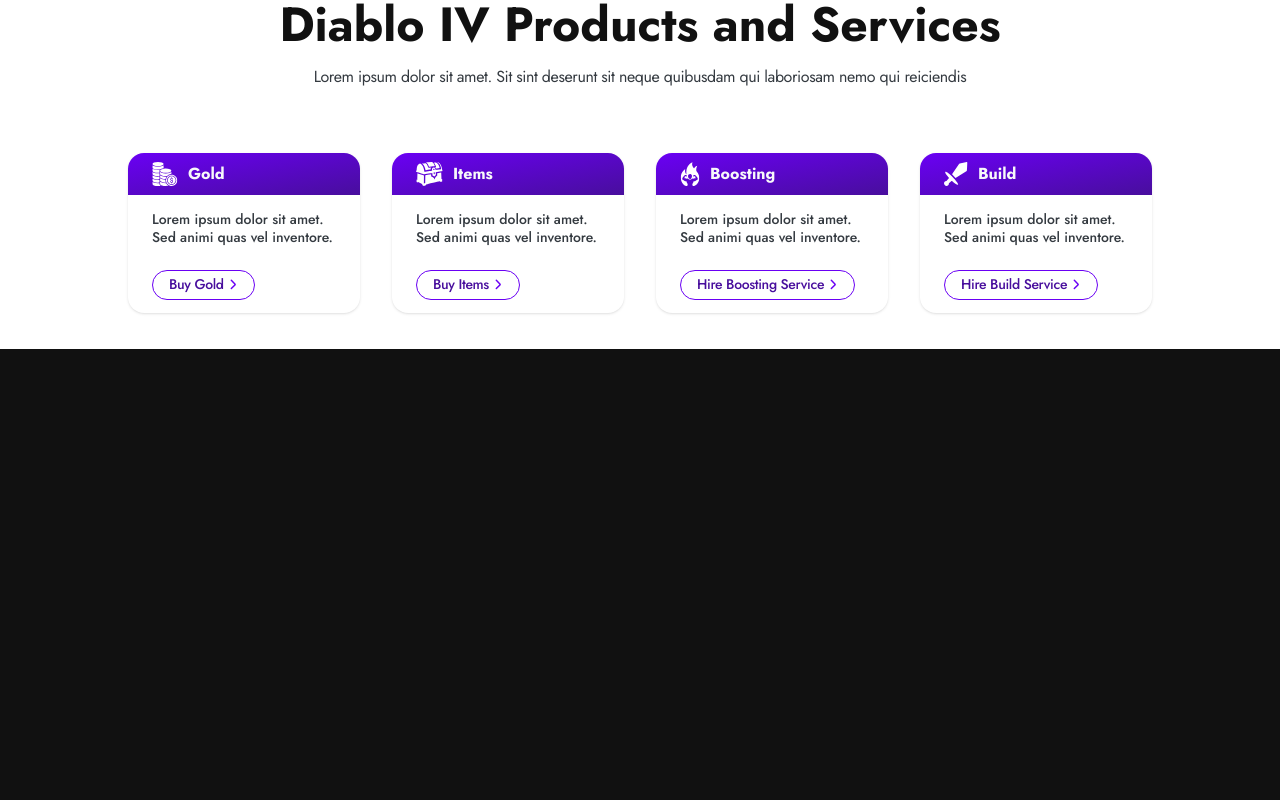
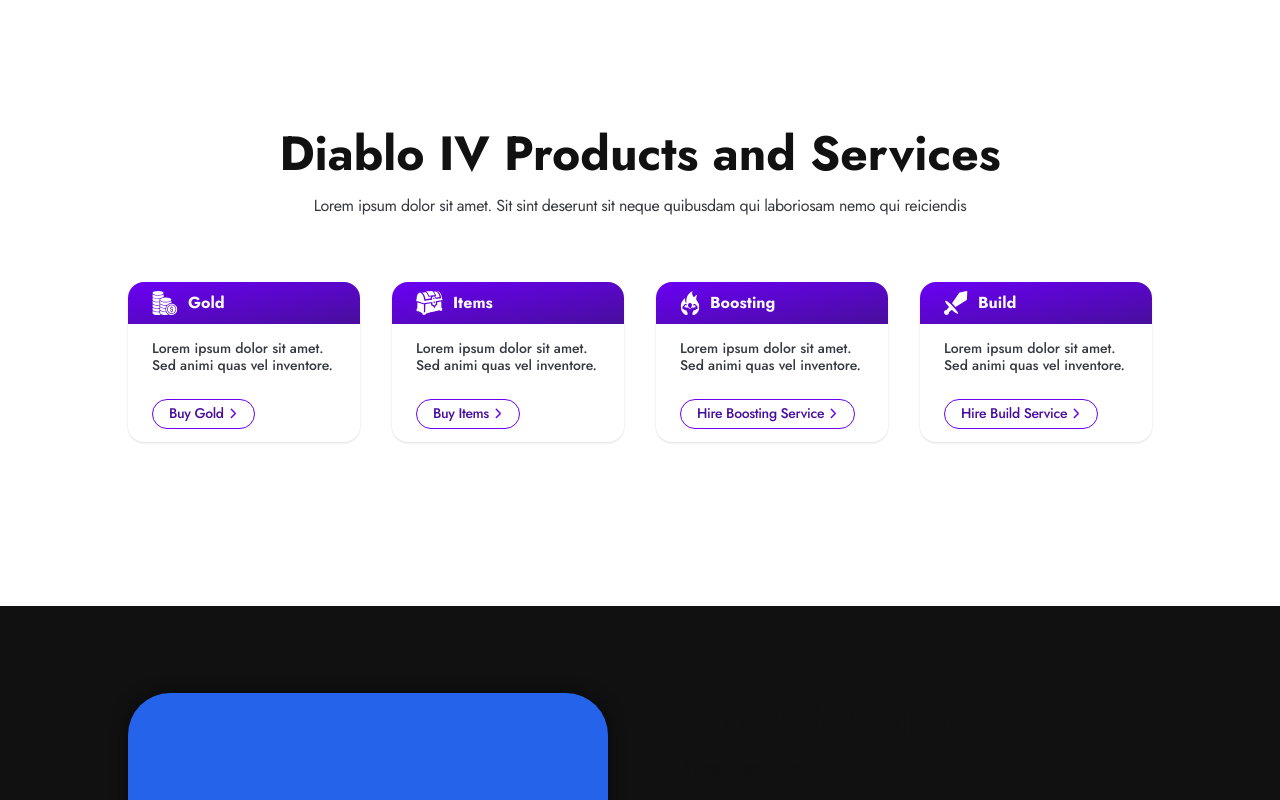
Before and after one commit to Falkexx/El-Mago, a Next.js app in the folder frontend/: page /en in a window 1280 px wide. Shown: the part 740-1540 px from the top of the page. Before the commit the page ends 1089 px from the top, so only its background shows below. Built offline with nearby package versions, Linux system fonts and the light colour scheme.

Commit message:
:sparkles: Feat: Adicionado o componente de FAQ a pagina de Home. Também feita modificação no px

```diff
--- a/frontend/src/app/[locale]/page.tsx
+++ b/frontend/src/app/[locale]/page.tsx
@@ -1,44 +1,69 @@
-import { title } from "process";
 import Hero from "./components/Hero";
 import HomeCard from "./components/Ui/Cards/HomeCard";
 import GoldIcon from "@/midias/Icons/CardIcons/gold.svg";
-import BoxIcon from '@/midias/Icons/CardIcons/box.svg'
-import FireManIcon from '@/midias/Icons/CardIcons/fireMan.svg'
-import SwordIcon from '@/midias/Icons/CardIcons/sword.svg'
-
+import BoxIcon from "@/midias/Icons/CardIcons/box.svg";
+import FireManIcon from "@/midias/Icons/CardIcons/fireMan.svg";
+import SwordIcon from "@/midias/Icons/CardIcons/sword.svg";
+import AffiliateSec from "@/app/[locale]/components/AffiliateSection/index";
+import FAQSection from '@/app/[locale]/components/FAQSection'
 import { useTranslations } from "next-intl";
 
 export default function HomePage() {
   const t = useTranslations("HomePage");
 
   const Cards = [
-    {icon: GoldIcon, title: "Gold", description:t("cardContentDescriptionGold"), btnContent: t("cardContentBtnGold"), id:1, btnUrl:"/" },
+    {
+      icon: GoldIcon,
+      title: "Gold",
+      description: t("cardContentDescriptionGold"),
+      btnContent: t("cardContentBtnGold"),
+      id: 1,
+      btnUrl: "/",
+    },
 
+    {
+      icon: BoxIcon,
+      title: "Items",
+      description: t("cardContentDescriptionItem"),
+      btnContent: t("cardContentBtnItem"),
+      id: 1,
+      btnUrl: "/",
+    },
 
-    {icon: BoxIcon, title: "Items", description:t("cardContentDescriptionItem"), btnContent: t("cardContentBtnItem"), id:1, btnUrl:"/" },
+    {
+      icon: FireManIcon,
+      title: "Boosting",
+      description: t("cardContentDescriptionBoosting"),
+      btnContent: t("cardContentBtnBoosting"),
+      id: 1,
+      btnUrl: "/",
+    },
 
-
-    {icon: FireManIcon, title: "Boosting", description:t("cardContentDescriptionBoosting"), btnContent: t("cardContentBtnBoosting"), id:1, btnUrl:"/" },
-
-
-    {icon: SwordIcon, title: "Build", description:t("cardContentDescriptionBuild"), btnContent: t("cardContentBtnBuild"), id:1, btnUrl:"/" },
-  ]
+    {
+      icon: SwordIcon,
+      title: "Build",
+      description: t("cardContentDescriptionBuild"),
+      btnContent: t("cardContentBtnBuild"),
+      id: 1,
+      btnUrl: "/",
+    },
+  ];
 
   return (
     <main>
-
       {/*HERO SECTION*/}
       <section>
         <Hero />
       </section>
 
       {/*CARDS SECTION*/}
-      <section className="md:w-full bg-white h-96 md:flex justify-center items-center">
-
-        <div className="w-4/5 m-auto flex flex-col gap-16">
+      <section className="md:w-full bg-white h-[641px] md:flex md:flex-col md:justify-center ">
+        <div className="w-full  flex flex-col gap-16 px-32">
           <section className="w-full text-center">
-            <article className="flex flex-col gap-4">
-              <h1 className="text-[#111111] text-5xl font-bold font-['Jost'] leading-[48px]">{t("cardSecTitle")}</h1>
+            <article className="flex flex-col gap-4 ">
+              <h1 className="text-[#111111] text-5xl font-bold font-['Jost'] leading-[48px]">
+                {t("cardSecTitle")}
+              </h1>
 
               <h2 className="text-center text-[#343a40] text-base font-normal font-['Jost'] leading-normal tracking-tight">
                 {t("cardSecSubtitle")}
@@ -47,8 +72,8 @@
           </section>
 
           <section className="w-full flex flex-row gap-8">
-            {Cards.map((e)=>{
-              return(
+            {Cards.map((e) => {
+              return (
                 <HomeCard
                   icon={e.icon}
                   title={e.title}
@@ -57,11 +82,21 @@
                   btnUrl={e.btnUrl}
                   key={e.id}
                 />
-              )
+              );
             })}
           </section>
         </div>
       </section>
+
+      {/*AFFILIATE SECTION*/}
+      <section className="md:full md:h-[557px] md:px-32 flex items-center">
+        <AffiliateSec />
+      </section>
+
+      {/*FAQ SECTION*/}
+      <section className="bg-white md:w-full md:px-32 md:py-20">
+        <FAQSection/>
+      </section>
     </main>
   );
 }
```
